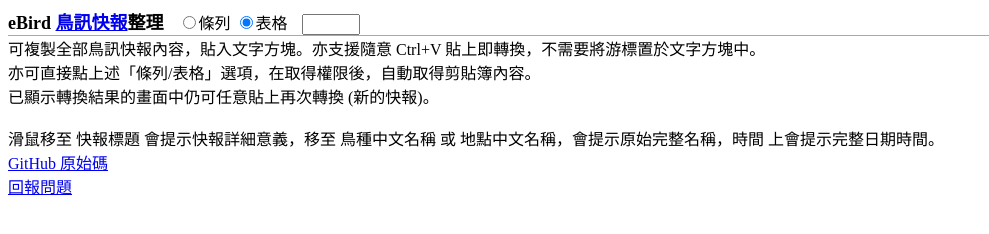
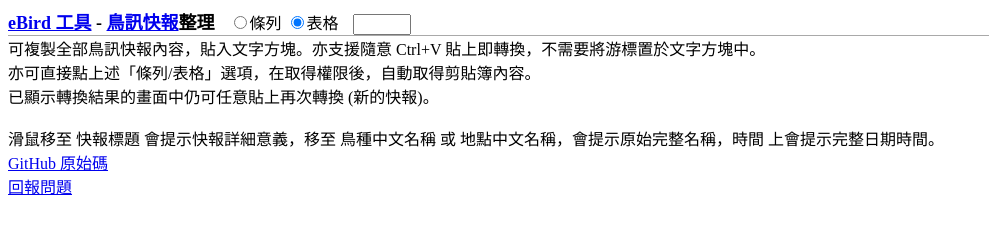
Before and after one commit to ChrisTorng/eBird, a plain HTML site: page alerts/index.html in a window 1280 px wide. Shown: the whole page, without its empty margins (0-989 px from the left). Drawn offline with Linux system fonts and the light colour scheme.

Commit message:
修正 README 連結為完整 URL，並在 alerts 頁面中新增返回 eBird 工具的連結

```diff
--- a/alerts/index.html
+++ b/alerts/index.html
@@ -8,7 +8,7 @@
 </head>
 <body>
     <div class="header">
-        <h1>eBird <a href="https://ebird.org/alerts" target="_blank">鳥訊快報</a>整理</h1>
+        <h1><a href="..">eBird 工具</a> - <a href="https://ebird.org/alerts" target="_blank">鳥訊快報</a>整理</h1>
         <form>
             <label><input type="radio" name="style" id="list"></radio>條列</label>
             <label><input type="radio" name="style" id="table" checked></radio>表格</label>
```
Also changed, not shown: README.md.
